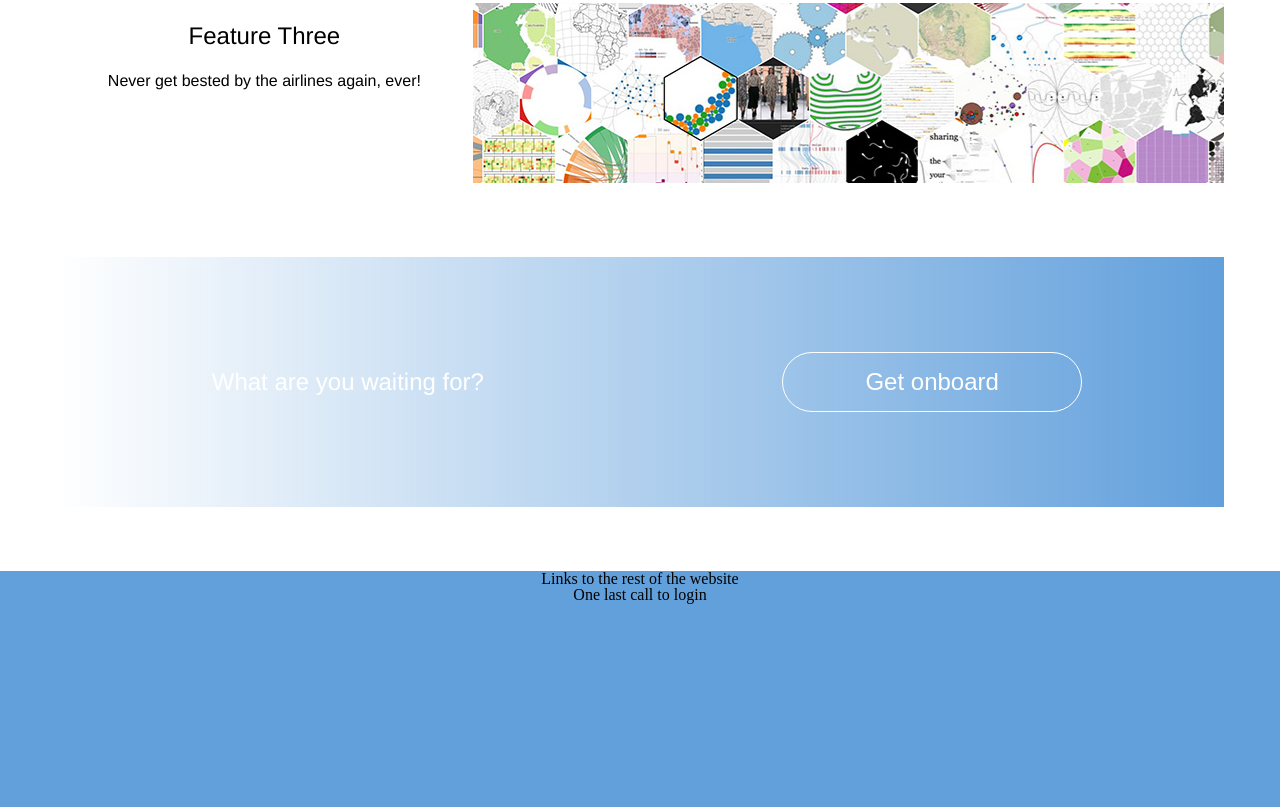
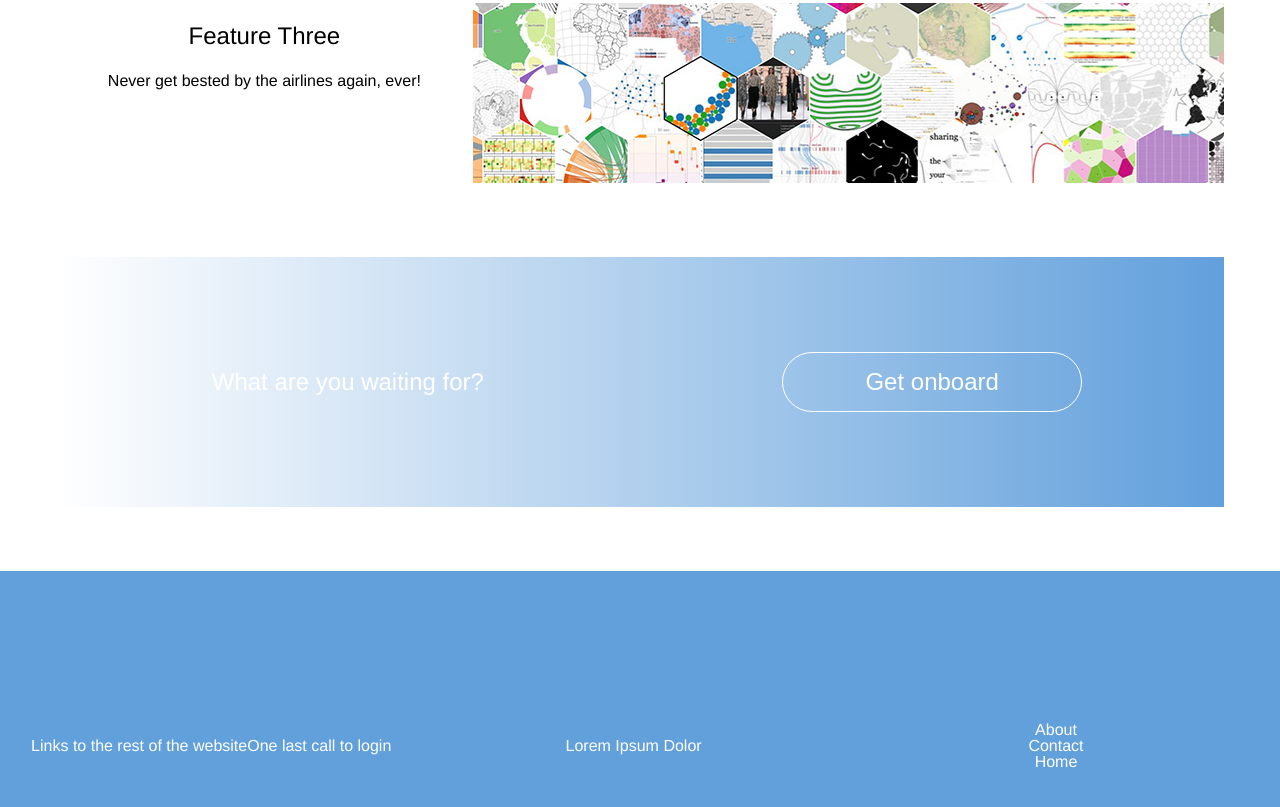
Before and after one commit to Fly-Buy/fly-by-frontend, a plain HTML site: page index.html in a window 1280 px wide. Shown: the part 1299-2106 px from the top of the page. Drawn offline with nearby package versions, Linux system fonts and the light colour scheme.

Commit message:
adding final elements to homepage for formatting

```diff
--- a/index.html
+++ b/index.html
@@ -105,8 +105,21 @@
 
     <!-- FOOTER -->
     <footer>
-      <h4>Links to the rest of the website</h4>
-      <p>One last call to login</p>
+
+      <div class="footer-left">
+        <h4>Links to the rest of the website</h4>
+        <p>One last call to login</p>
+      </div>
+      <div class="footer-center">
+        <p>Lorem Ipsum Dolor</p>
+      </div>
+      <div class="footer-right">
+        <ul class="footer-nav">
+          <li>About</li>
+          <li>Contact</li>
+          <li>Home</li>
+        </ul>
+      </div>
     </footer>
     <!-- Scripts that we want to load after the html has loaded -->
     <script src="https://ajax.googleapis.com/ajax/libs/jquery/1.11.3/jquery.min.js"></script>
--- a/scss/main.scss
+++ b/scss/main.scss
@@ -281,11 +281,33 @@ header {
 ////////////////////////////////////////////////// FOOTER
 
 footer {
+  font-family: "Helvetica";
+  color:white;
   width: 100%;
   margin:auto;
   height:350px;
   background-color: rgba(98,160,220, 1);
   margin-top: 5%;
+  display: flex;
+  align-items: center;
+  .footer-left {
+    width:33%;
+    display: flex;
+    align-items: center;
+    justify-content: center;
+  }
+  .footer-center {
+    width:33%;
+    display: flex;
+    align-items: center;
+    justify-content: center;
+  }
+  .footer-right {
+    width:33%;
+    display: flex;
+    align-items: center;
+    justify-content: center;
+  }
 }
 
 /* =======================
```
Also changed, not shown: css/main.css, 1 other file.
